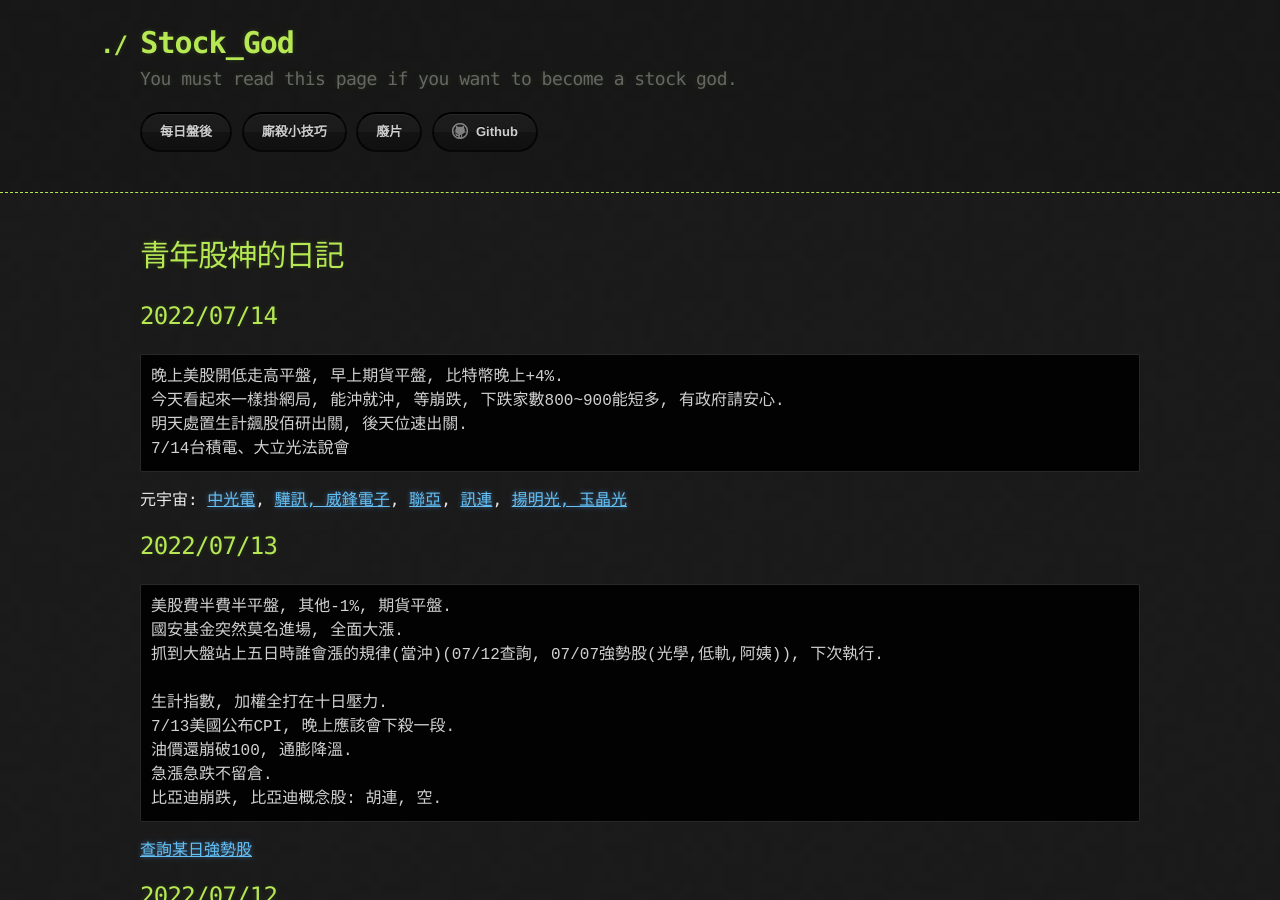
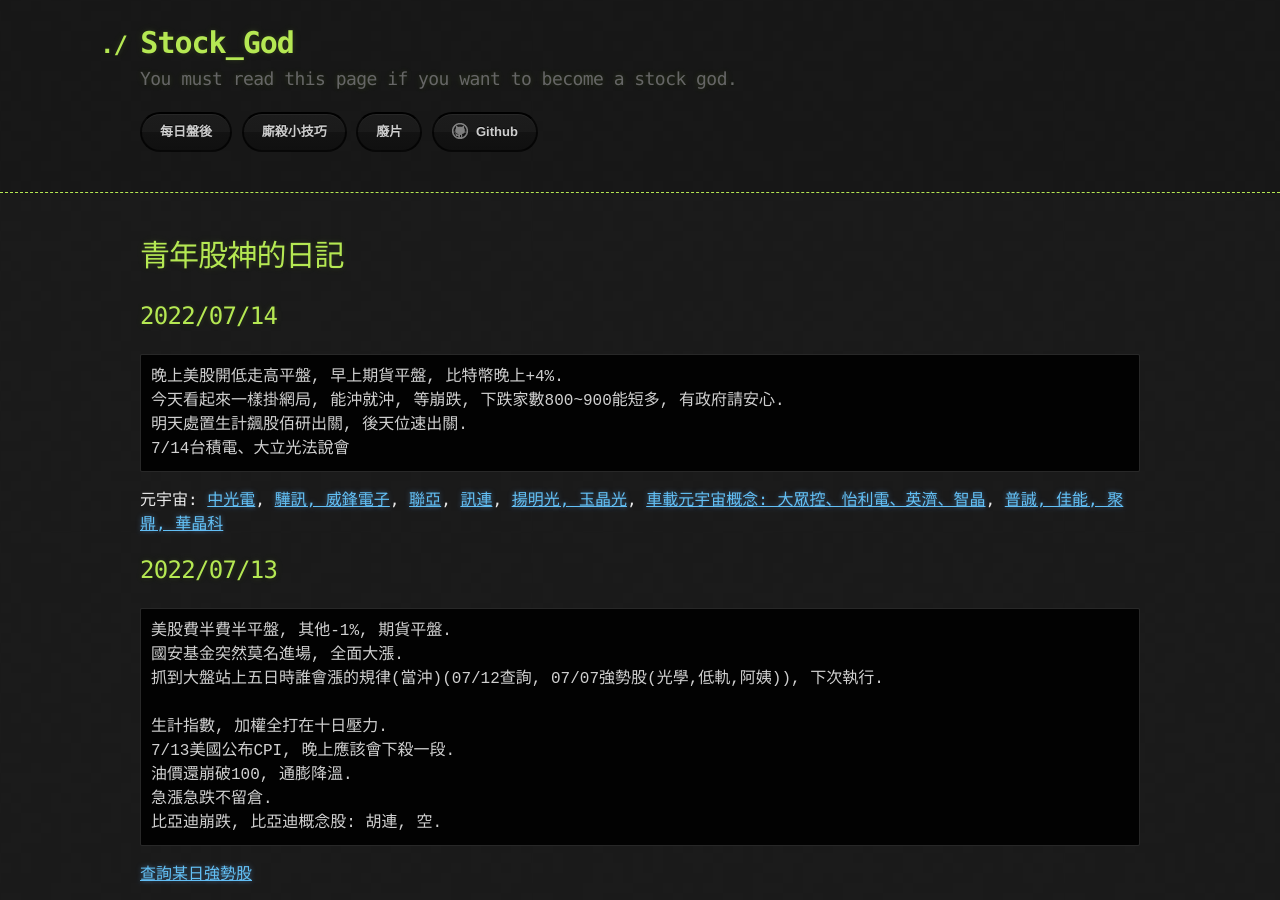
Before and after one commit to lepg5487/Stock_God, a Jekyll site: the page built from index.md, in a window 1280 px wide and 900 px high. Built offline with Jekyll 4.4.1, drawn with Linux system fonts in a browser that asks for light colours; our own code applies the rules of GitHub Pages for plain Markdown files.

Commit message:
Update index.md

````diff
--- a/index.md
+++ b/index.md
@@ -10,7 +10,7 @@
 明天處置生計飆股佰研出關, 後天位速出關.
 7/14台積電、大立光法說會
 ```
-元宇宙: [中光電](https://news.cnyes.com/news/id/4750311?exp=a), [驊訊, 威鋒電子](https://news.cnyes.com/news/id/4750279?exp=a), [聯亞](https://news.cnyes.com/news/id/4751268?exp=a), [訊連](https://news.cnyes.com/news/id/4753861?exp=a), [揚明光, 玉晶光](https://news.cnyes.com/news/id/4754093?exp=a)
+元宇宙: [中光電](https://news.cnyes.com/news/id/4750311?exp=a), [驊訊, 威鋒電子](https://news.cnyes.com/news/id/4750279?exp=a), [聯亞](https://news.cnyes.com/news/id/4751268?exp=a), [訊連](https://news.cnyes.com/news/id/4753861?exp=a), [揚明光, 玉晶光](https://news.cnyes.com/news/id/4754093?exp=a), [車載元宇宙概念: 大眾控、怡利電、英濟、智晶](https://news.cnyes.com/news/id/4780092), [普誠, 佳能, 聚鼎, 華晶科](https://news.cnyes.com/news/id/4782823)
 
 ## 2022/07/13
 ```
````
